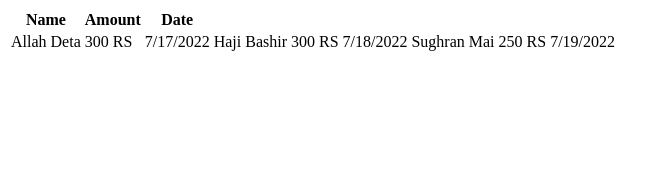
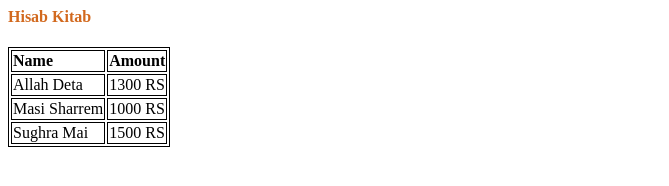
Before and after one commit to SaraikiDevelopment/Hisab-Kitab, a plain HTML site: page index.html in a window 1280 px wide. Shown: the whole page, without its empty margins (0-669 px from the left). Drawn offline with Linux system fonts and the light colour scheme.

Commit message:
2nd commit

```diff
--- a/index.html
+++ b/index.html
@@ -1,9 +1,15 @@
 <html>
 <head>
 <title>Page Title</title>
+<style>
+    table, td, th {
+        border:1px solid;
+    }
+</style>
 </head>
 <body>
-<table>
+    <h4 style="color:chocolate">Hisab Kitab</h4>
+<table style="text-align: left;" >
     <tr>
         <th>
             Name
@@ -11,20 +17,18 @@
         <th>
             Amount
         </th>
-        <th>
-            Date
-        </th>
     </tr>
     <tr>
         <td>Allah Deta</td>
-        <td>300 RS</td>
-        <td>7/17/2022</td>
-        <td>Haji Bashir</td>
-        <td>300 RS</td>
-        <td>7/18/2022</td>
-        <td>Sughran Mai</td>
-        <td>250 RS</td>
-        <td>7/19/2022</td>
+        <td>1300 RS</td>
+    </tr>
+    <tr>
+        <td>Masi Sharrem</td>
+        <td>1000 RS</td>
+    </tr>
+    <tr>
+        <td>Sughra Mai</td>
+        <td>1500 RS</td>
     </tr>
 </table>
 </body>
```
Also changed, not shown: basic.html (added, +21 -0 lines).
